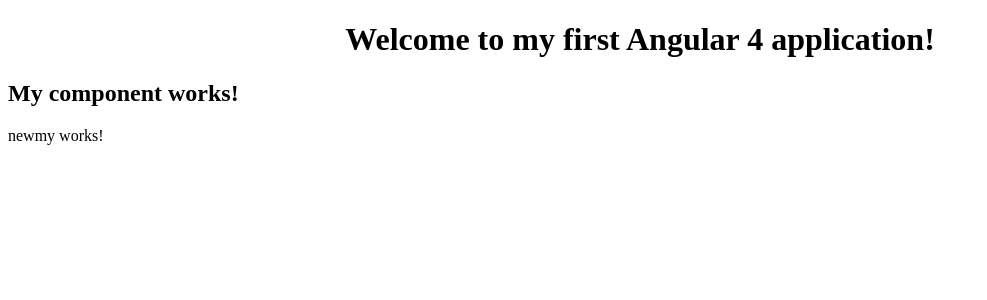
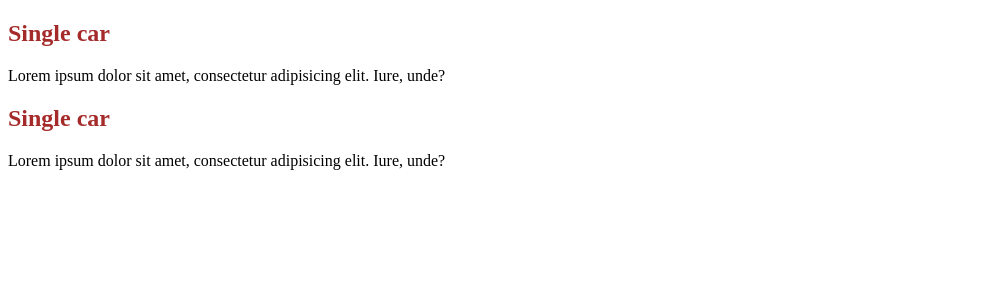
Before and after one commit to sskovalevskiy/angular, an Angular app: page / in a window 1280 px wide. Shown: the top 300 px of the page, without its empty margins (0-987 px from the left). Built offline with nearby package versions, Linux system fonts and the light colour scheme.

Commit message:
Change HTML view of car.component, add CSS rules

```diff
--- a/src/app/app.component.html
+++ b/src/app/app.component.html
@@ -1,8 +1,2 @@
 <!--The content below is only a placeholder and can be replaced.-->
-<div style="text-align:center">
-  <h1>
-    Welcome to my first Angular 4 application!
-  </h1>
-</div>
-<app-my></app-my>
-<app-newmy></app-newmy>
+<app-cars></app-cars>
--- a/src/app/app.module.ts
+++ b/src/app/app.module.ts
@@ -2,16 +2,12 @@ import { BrowserModule } from '@angular/platform-browser';
 import { NgModule } from '@angular/core';
 
 import { AppComponent } from './app.component';
-import { MyComponent } from './my/my.component';
-import { NewmyComponent } from './newmy/newmy.component';
 import { CarsComponent } from './cars/cars.component';
 import { CarComponent } from './car/car.component';
 
 @NgModule({
   declarations: [
     AppComponent,
-    MyComponent,
-    NewmyComponent,
     CarsComponent,
     CarComponent
   ],
--- a/src/app/car/car.component.css
+++ b/src/app/car/car.component.css
@@ -0,0 +1,3 @@
+h2 {
+  color: brown;
+}
--- a/src/app/car/car.component.html
+++ b/src/app/car/car.component.html
@@ -1,3 +1,2 @@
-<p>
-  car works!
-</p>
+<h2>Single car</h2>
+<p>Lorem ipsum dolor sit amet, consectetur adipisicing elit. Iure, unde?</p>
--- a/src/app/cars/cars.component.html
+++ b/src/app/cars/cars.component.html
@@ -1,3 +1,2 @@
-<p>
-  cars works!
-</p>
+<app-car></app-car>
+<app-car></app-car>
```
